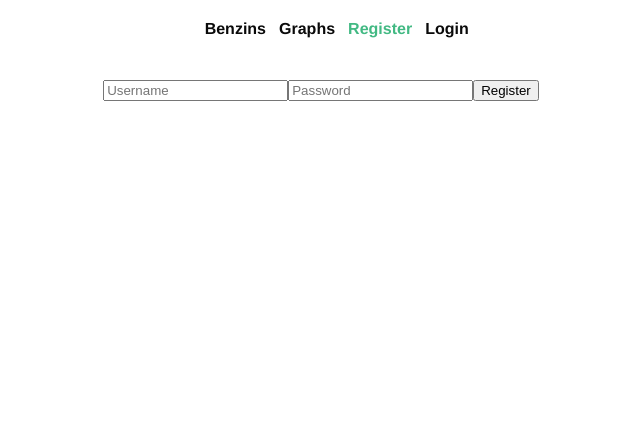
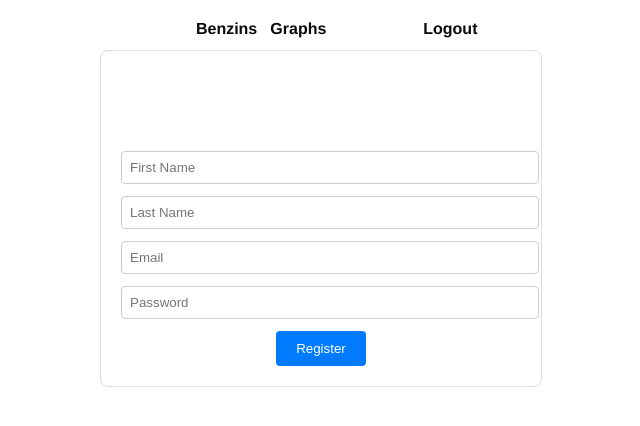
Before and after one commit to KristapsTucs213/benas_proj, a Vue app in the folder benzins2/: page /#/register in a window 1280 px wide. Shown: the top 426 px of the page, without its empty margins (319-959 px from the left). Built offline with nearby package versions, Linux system fonts and the light colour scheme; sample sign-in values are in the browser's storage.

Commit message:
added login and register with encryption

```diff
--- a/benzins2/src/App.vue
+++ b/benzins2/src/App.vue
@@ -2,11 +2,47 @@
   <nav>
     <router-link to="/">Benzins</router-link> |
     <router-link to="/cenasvesture">Graphs</router-link> |
-    <router-link to="/register">Register</router-link> |
-    <router-link to="/login">Login</router-link> |
+
+    <!-- Show Register/Login only if user is NOT logged in -->
+    <template v-if="!isLoggedIn">
+      <router-link to="/register">Register</router-link> |
+      <router-link to="/login">Login</router-link> |
+    </template>
+
+    <!-- Show Logout button if user IS logged in -->
+    <template v-else>
+      <span>Welcome!</span> |
+      <a href="#" @click.prevent="logout">Logout</a> |
+    </template>
   </nav>
-   <router-view/>
+
+  <router-view />
 </template>
+
+<script>
+export default {
+  name: "App",
+  data() {
+    return {
+      isLoggedIn: false,
+    };
+  },
+  mounted() {
+    // Check localStorage on page load
+    this.isLoggedIn = !!localStorage.getItem("userId");
+  },
+  methods: {
+    logout() {
+      // Remove user ID from localStorage
+      localStorage.removeItem("userId");
+      this.isLoggedIn = false;
+
+      // Refresh the page
+      window.location.reload();
+    },
+  },
+};
+</script>
 
 <style>
 #app {
@@ -16,7 +52,6 @@
   text-align: center;
   color: #2c3e50;
 }
-
 
 /* Navbar overlay */
 nav {
@@ -38,5 +73,4 @@ nav a {
 nav a.router-link-exact-active {
   color: #42b983;
 }
-
 </style>
--- a/benzins2/src/css/LoginView.css
+++ b/benzins2/src/css/LoginView.css
@@ -0,0 +1,42 @@
+
+.login-container {
+  max-width: 400px;
+  margin: 50px auto;
+  padding: 20px;
+  border: 1px solid #ddd;
+  border-radius: 8px;
+}
+
+input {
+  display: block;
+  width: 100%;
+  margin-bottom: 12px;
+  padding: 8px;
+  border-radius: 4px;
+  border: 1px solid #ccc;
+}
+
+.input-error {
+  border-color: red;
+}
+
+.error-message {
+  color: red;
+  font-size: 0.9rem;
+  margin-bottom: 10px;
+}
+
+.success-message {
+  color: green;
+  font-size: 1rem;
+  margin-top: 10px;
+}
+
+button {
+  padding: 10px 20px;
+  background-color: #007bff;
+  color: white;
+  border: none;
+  border-radius: 4px;
+  cursor: pointer;
+}
--- a/benzins2/src/css/RegisterView.css
+++ b/benzins2/src/css/RegisterView.css
@@ -0,0 +1,42 @@
+
+.register-container {
+  max-width: 400px;
+  margin: 50px auto;
+  padding: 20px;
+  border: 1px solid #ddd;
+  border-radius: 8px;
+}
+
+input {
+  display: block;
+  width: 100%;
+  margin-bottom: 12px;
+  padding: 8px;
+  border-radius: 4px;
+  border: 1px solid #ccc;
+}
+
+.input-error {
+  border-color: red;
+}
+
+.error-message {
+  color: red;
+  font-size: 0.9rem;
+  margin-bottom: 10px;
+}
+
+.success-message {
+  color: green;
+  font-size: 1rem;
+  margin-top: 10px;
+}
+
+button {
+  padding: 10px 20px;
+  background-color: #007bff;
+  color: white;
+  border: none;
+  border-radius: 4px;
+  cursor: pointer;
+}
--- a/benzins2/src/views/LoginView.vue
+++ b/benzins2/src/views/LoginView.vue
@@ -1,17 +1,81 @@
 <template>
   <div class="login-container">
     <h1>Login</h1>
-    <form>
-      <input type="text" placeholder="Username" />
-      <input type="password" placeholder="Password" />
+    <form @submit.prevent="login">
+      <input
+        type="email"
+        v-model="email"
+        placeholder="Email"
+        required
+        :class="{ 'input-error': emailError }"
+      />
+      <input
+        type="password"
+        v-model="password"
+        placeholder="Password"
+        required
+        :class="{ 'input-error': passwordError }"
+      />
       <button type="submit">Login</button>
     </form>
+
+    <p v-if="successMessage" class="success-message">{{ successMessage }}</p>
+    <p v-if="errorMessage" class="error-message">{{ errorMessage }}</p>
   </div>
 </template>
 
 <script>
-import '@/css/LoginView.css'
+import axios from "axios";
+import "@/css/LoginView.css";
+
 export default {
   name: "LoginView",
+  data() {
+    return {
+      email: "",
+      password: "",
+      errorMessage: "",
+      successMessage: "",
+      emailError: false,
+      passwordError: false,
+    };
+  },
+  methods: {
+    async login() {
+      this.errorMessage = "";
+      this.successMessage = "";
+      this.emailError = false;
+      this.passwordError = false;
+
+      // Frontend validation
+      if (!this.email) this.emailError = true;
+      if (!this.password) this.passwordError = true;
+      if (this.emailError || this.passwordError) return;
+
+      try {
+        const response = await axios.post("http://localhost:5001/login", {
+          email: this.email,
+          password: this.password,
+        });
+
+        const user = response.data.user;
+
+        // Save user ID in localStorage
+        localStorage.setItem("userId", user.id);
+
+        this.successMessage = response.data.message;
+
+        // Clear form fields
+        this.email = "";
+        this.password = "";
+
+        // Reload the page so navbar updates
+        window.location.reload();
+      } catch (error) {
+        this.errorMessage =
+          error.response?.data?.error || "Login failed. Try again.";
+      }
+    },
+  },
 };
 </script>
--- a/benzins2/src/views/RegisterView.vue
+++ b/benzins2/src/views/RegisterView.vue
@@ -1,18 +1,83 @@
-
 <template>
   <div class="register-container">
     <h1>Register</h1>
-    <form>
-      <input type="text" placeholder="Username" />
-      <input type="password" placeholder="Password" />
+    <form @submit.prevent="register">
+      <input
+        type="text"
+        v-model="first_name"
+        placeholder="First Name"
+        required
+      />
+      <input
+        type="text"
+        v-model="last_name"
+        placeholder="Last Name"
+        required
+      />
+      <input
+        type="email"
+        v-model="email"
+        placeholder="Email"
+        required
+        :class="{ 'input-error': emailError }"
+      />
+      <span v-if="emailError" class="error-message">{{ emailError }}</span>
+
+      <input
+        type="password"
+        v-model="password"
+        placeholder="Password"
+        required
+      />
       <button type="submit">Register</button>
     </form>
+
+    <p v-if="successMessage" class="success-message">{{ successMessage }}</p>
   </div>
 </template>
 
 <script>
-import '@/css/RegisterView.css'
+import axios from "axios";
+import "@/css/RegisterView.css";
+
 export default {
   name: "RegisterView",
+  data() {
+    return {
+      first_name: "",
+      last_name: "",
+      email: "",
+      password: "",
+      emailError: "",
+      successMessage: "",
+    };
+  },
+  methods: {
+    async register() {
+      this.emailError = "";
+      this.successMessage = "";
+
+      try {
+        const response = await axios.post("http://localhost:5001/register", {
+          first_name: this.first_name,
+          last_name: this.last_name,
+          email: this.email,
+          password: this.password,
+        });
+
+        this.successMessage = response.data.message;
+        this.first_name = "";
+        this.last_name = "";
+        this.email = "";
+        this.password = "";
+      } catch (error) {
+        if (error.response && error.response.status === 409) {
+          this.emailError = error.response.data.error;
+        } else {
+          this.emailError = "Registration failed. Email already in use.";
+        }
+      }
+    },
+  },
 };
 </script>
```
